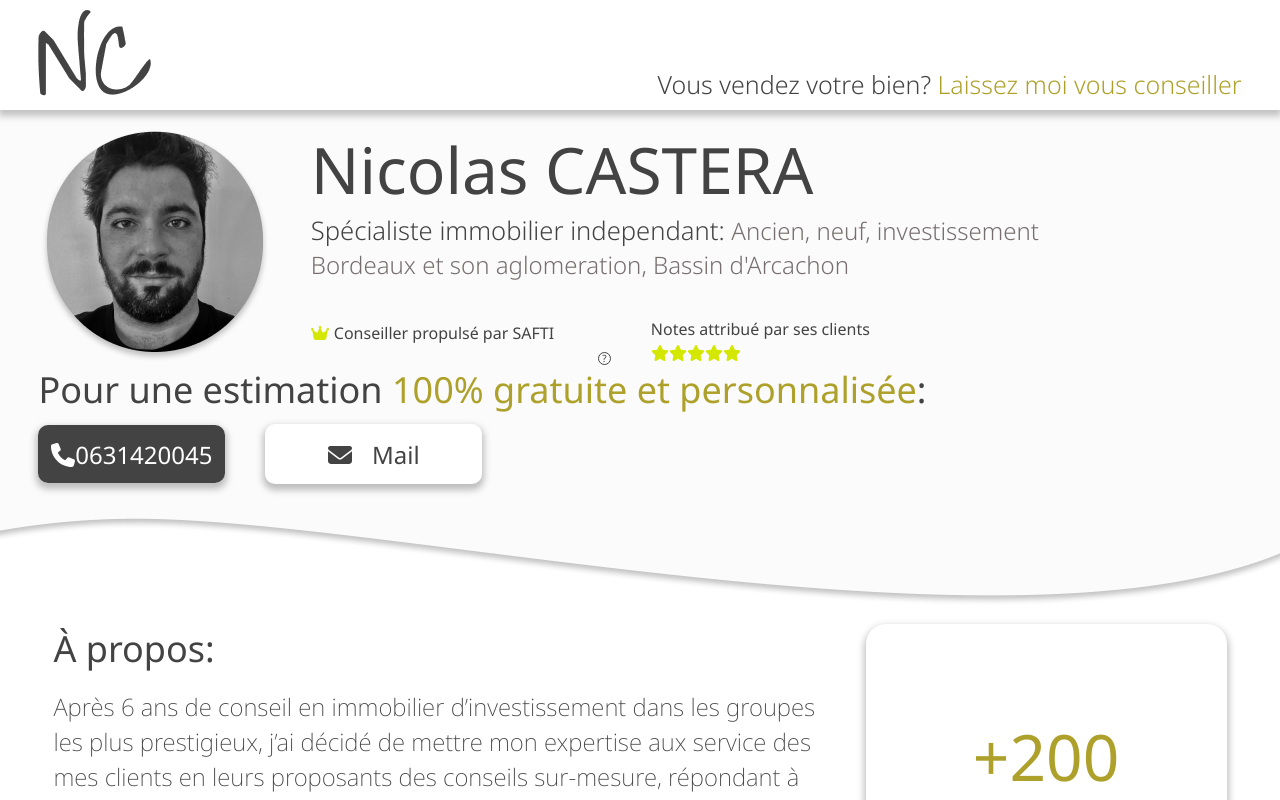
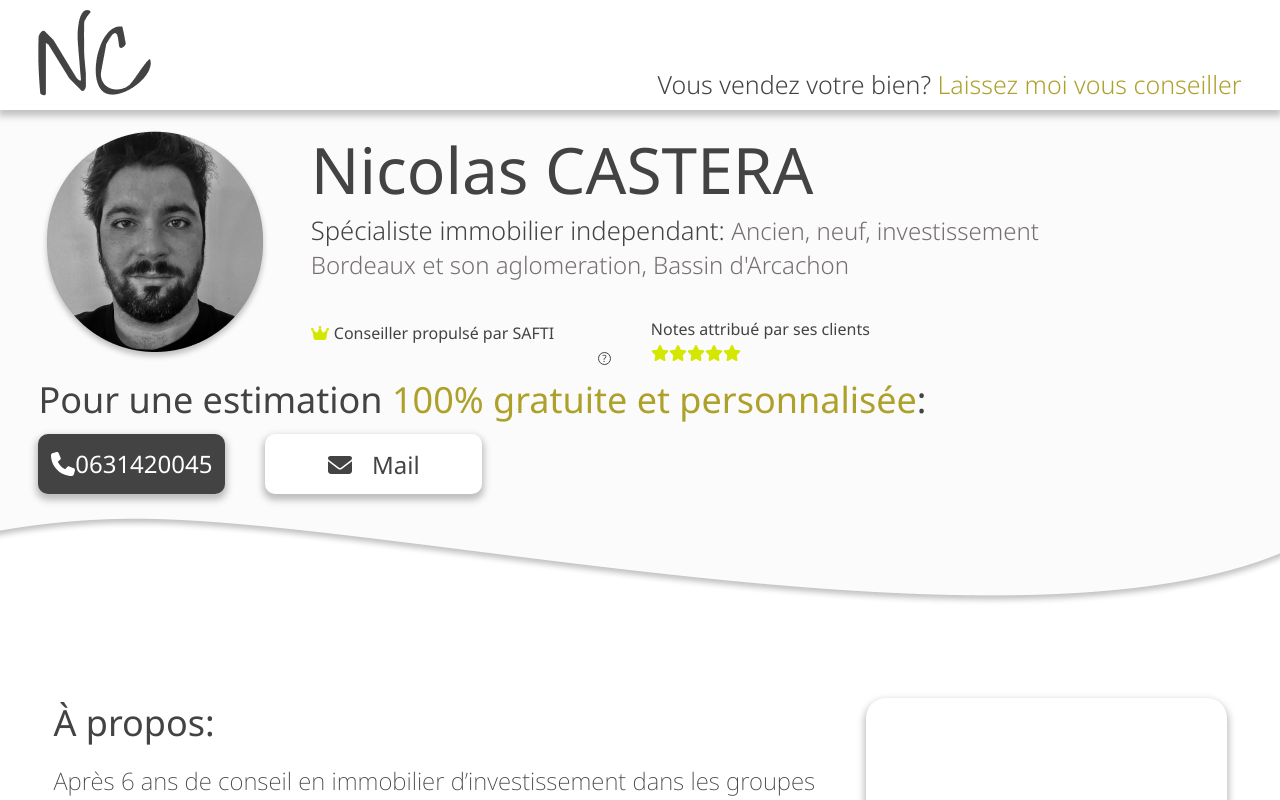
Before and after one commit to magicniclus/monIndependant, a React (Create React App) app: page / in a window 1280 px wide. Shown: the top 800 px of the page. Built offline with nearby package versions, Linux system fonts and the light colour scheme.

Commit message:
Update _main.scss

```diff
--- a/src/components/main/_main.scss
+++ b/src/components/main/_main.scss
@@ -176,6 +176,7 @@
                 display: flex;
                 flex-direction: column;
                 justify-content: flex-end;
+                margin-top: 10px;
                 @media screen and (max-width: 768px) {
                     align-items: center;
                     margin-top: 2rem;
@@ -196,6 +197,9 @@
                     }
                 }
                 .bottomContainer{
+                    display: flex;
+                    flex-direction: column;
+                    align-items: flex-start;
                     @media screen and (max-width: 768px) {
                         display: flex;
                         flex-direction: column;
@@ -277,6 +281,15 @@
                     }
                 }
             }
+            .contact:before{
+                content: "";
+                height: 0px;
+                background: none;
+                width: 80%;
+                margin-left: auto;
+                margin-right: auto;
+                margin-bottom: 0;
+            }
         }
     }
     .contentContainer{
@@ -345,6 +358,7 @@
             ul{
                 min-height: 100%;
                 margin-top: 2rem;
+                margin-bottom: 2rem;
                 list-style: none;
                 font-size: 24px;
                 font-weight: 200;
@@ -399,4 +413,122 @@
             }
         }
     }
+    .contact{
+        margin-top: 2rem;
+        margin-bottom: 4rem;
+        height: 40%;
+        display: flex;
+        flex-direction: column;
+        justify-content: flex-end;
+        @media screen and (max-width: 768px) {
+            align-items: center;
+            margin-top: 2rem;
+        }
+        .lignContainer{
+            height: 20%;
+            width: 100%;
+            .lignOne{
+                height: 5px;
+                width: 100%;
+                background-color: $darkPrimary;
+            }
+            .lignTwo{
+                margin-top: 3px;
+                height: 1px;
+                width: 100%;
+                background-color: $darkPrimary;
+            }
+        }
+        .bottomContainer{
+            @media screen and (max-width: 768px) {
+                display: flex;
+                flex-direction: column;
+                justify-content: center;
+                align-items: center;
+            }
+            h3{
+                font-size: $fontH3;
+                font-weight: $weightH1;
+                @media screen and (max-width: 915px) {
+                    font-size: 32px;
+                }
+                @media screen and (max-width: 768px) {
+                    font-size: 24px;
+                    text-align: center;
+                }
+                span{
+                    color: $goldPrimary
+                }
+                margin-bottom: 10px;
+            }
+            .buttonContainer{
+                display: flex;
+                justify-content: center;
+                @media screen and (max-width: 768px) {
+                    width: 100%;
+                    display: flex;
+                    justify-content: space-around;
+                }
+                a{
+                    text-decoration: none;
+                    background-color: $darkPrimary;
+                    color: white;
+                    font-size: $pSecondary;
+                    -webkit-box-shadow: 0px 4px 7px 2px rgba(0,0,0,0.25);
+                    box-shadow: 0px 4px 7px 2px rgba(0,0,0,0.25);
+                    padding: 0.8rem;
+                    border-radius: 10px;
+                    text-align: center;
+                    @media screen and (max-width: 768px) {
+                        width: 150px;
+                        font-size: 18px;
+                    }
+                }
+                button{
+                    width: 217px;
+                    height: 60px;
+                    border-radius: 10px;
+                    background-color: $darkPrimary;
+                    color: white;
+                    border: none;
+                    font-size: $pSecondary;
+                    text-decoration: none;
+                    -webkit-box-shadow: 0px 4px 7px 2px rgba(0,0,0,0.25);
+                    box-shadow: 0px 4px 7px 2px rgba(0,0,0,0.25);
+                    svg{
+                        margin-right: 20px;
+                        @media screen and (max-width: 768px) {
+                            margin-right: 5px;
+                        }
+                    }
+                    @media screen and (max-width: 768px) {
+                        width: 150px;
+                        font-size: 18px;
+
+                    }
+                }
+                button:hover, a:hover{
+                    cursor: pointer;
+                }
+                .mail{
+                    background-color: white;
+                    color: $darkPrimary;
+                    margin-left: 40px;
+                    @media screen and (max-width: 768px) {
+                        margin-left: 0;
+                    }
+
+                }
+            }
+        }
+    }
+    .contact:before{
+        content: "";
+        height: 1px;
+        background-color: $darkPrimary;
+        width: 80%;
+        margin-left: auto;
+        margin-right: auto;
+        margin-bottom: 1rem;
+    }
 }
```
